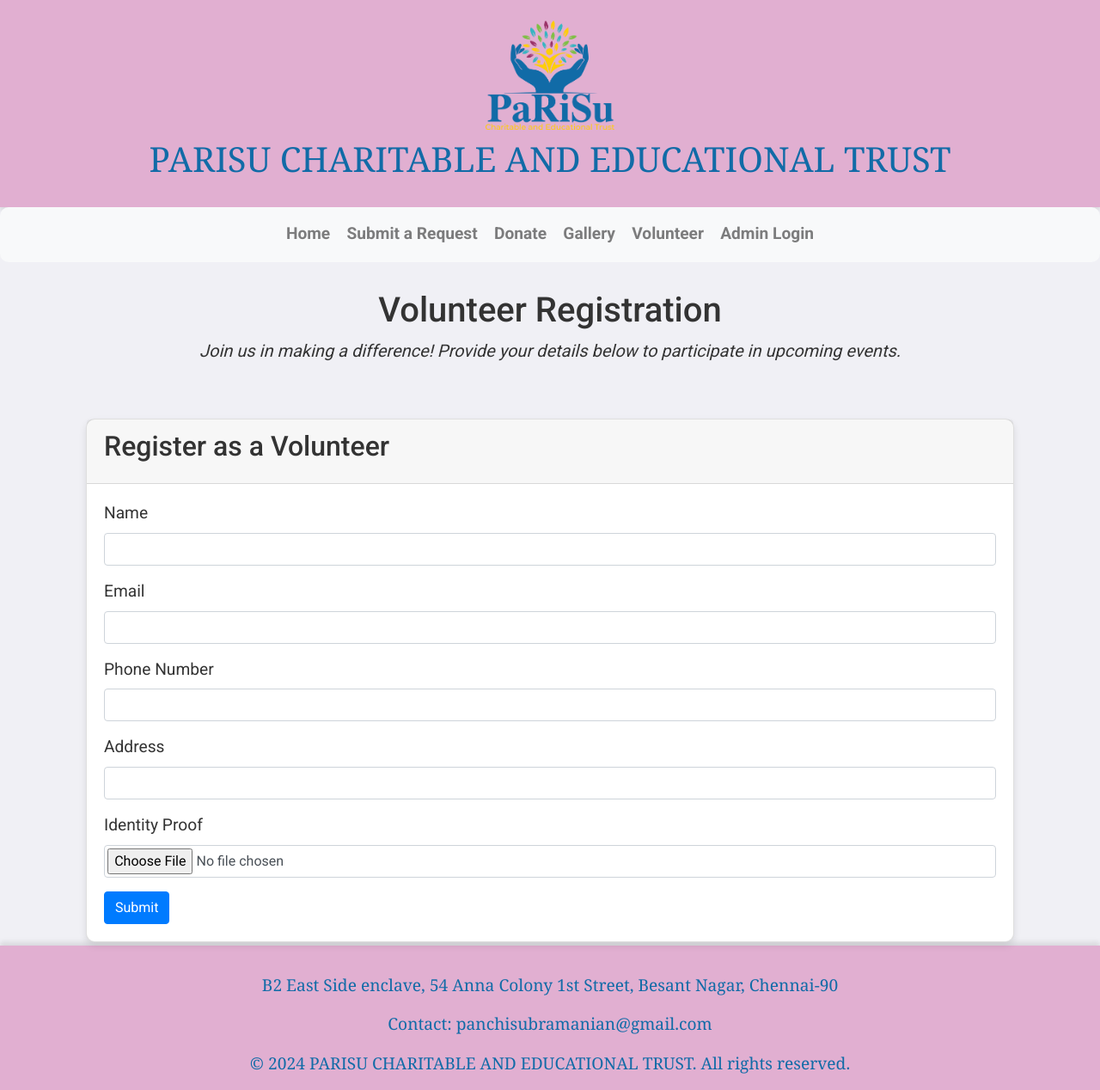
After one commit to LILTIMOTHY64/Trust-Website, a Flask app: page /volunteer in a window 1280 px wide. The commit adds this page. Shown: the whole page at 86% size. Run offline with Flask 3, Linux system fonts and the light colour scheme; some libraries are stand-ins or nearby versions.

Commit message:
Volunteer Page Added

```diff
--- a/app.py
+++ b/app.py
@@ -6,16 +6,21 @@
 app = Flask(__name__)
 app.secret_key = "your_secret_key"
 
-UPLOAD_FOLDER = r"uploads/IDs"
-app.config['UPLOAD_FOLDER'] = UPLOAD_FOLDER
+REQUEST_UPLOAD_FOLDER = r"uploads/REQ_IDs"
+app.config['REQUEST_UPLOAD_FOLDER'] = REQUEST_UPLOAD_FOLDER
+
+VOLUNTEER_UPLOAD_FOLDER = r"uploads/VOL_IDs"
+app.config['VOLUNTEER_UPLOAD_FOLDER'] = VOLUNTEER_UPLOAD_FOLDER
 
 CSV_FOLDER = r"uploads"
 app.config['CSV_FOLDER'] = CSV_FOLDER
 
 data_file = r"uploads/requests.csv"
 
+volunteer_file = r"uploads/volunteer.csv"
+
 # Ensure the upload directory exists
-os.makedirs(UPLOAD_FOLDER, exist_ok=True)
+os.makedirs(REQUEST_UPLOAD_FOLDER, exist_ok=True)
 
 
 def load_requests():
@@ -38,6 +43,26 @@
         )
         writer.writeheader()
         writer.writerows(requests)
+
+def load_volunteers():
+    volunteers = []
+    try:
+        with open(volunteer_file, mode="r") as file:
+            reader = csv.DictReader(file)
+            for row in reader:
+                volunteers.append(row)
+    except FileNotFoundError:
+        pass
+    return volunteers
+
+def save_volunteers(volunteers):
+    with open(volunteer_file, mode="w", newline="") as file:
+        writer = csv.DictWriter(
+            file,
+            fieldnames=["name", "email", "phone", "address", "identity_proof"],
+        )
+        writer.writeheader()
+        writer.writerows(volunteers)
 
 
 @app.route("/")
@@ -72,8 +97,8 @@
         if file:
             # Rename the file to the request ID before saving
             file_ext = os.path.splitext(file.filename)[1]
-            filename = secure_filename(f"{new_id}{file_ext}")
-            file_path = os.path.join(app.config['UPLOAD_FOLDER'], filename)
+            filename = secure_filename(f"{name}{file_ext}")
+            file_path = os.path.join(app.config['REQUEST_UPLOAD_FOLDER'], filename)
             file.save(file_path)
 
             # Save form data to the CSV file
@@ -129,6 +154,47 @@
 def gallery():
     return render_template("gallery.html")
 
+@app.route('/volunteer', methods=['GET', 'POST'])
+def volunteer():
+    if request.method == 'POST':
+        # Get form data
+        name = request.form['name']
+        email = request.form['email']
+        phone = request.form['phone']
+        address = request.form['address']
+
+        # Handle file upload
+        if 'identity_proof' not in request.files:
+            flash('No file part', 'error')
+            return redirect(request.url)
+        file = request.files['identity_proof']
+        if file.filename == '':
+            flash('No selected file', 'error')
+            return redirect(request.url)
+        if file:
+            file_ext = os.path.splitext(file.filename)[1]
+            filename = secure_filename(f"{name}{file_ext}")
+            file_path = os.path.join(app.config['VOLUNTEER_UPLOAD_FOLDER'], filename)
+            file.save(file_path)
+
+        # Load existing volunteers
+        volunteers = load_volunteers()
+
+        # Save form data to the CSV file
+        new_volunteer = {
+            "name": name,
+            "email": email,
+            "phone": phone,
+            "address": address,
+            "identity_proof": file_path
+        }
+        volunteers.append(new_volunteer)
+        save_volunteers(volunteers)
+
+        flash('Volunteer information submitted successfully', 'success')
+        return redirect(url_for('index'))
+
+    return render_template('volunteer.html')
 
 if __name__ == "__main__":
     app.run(debug=True)
--- a/templates/base.html
+++ b/templates/base.html
@@ -41,6 +41,9 @@
                             <a class="nav-link" href="{{ url_for('gallery') }}">Gallery</a>
                         </li>
                         <li class="nav-item">
+                            <a class="nav-link" href="{{ url_for('volunteer') }}">Volunteer</a>
+                        </li>
+                        <li class="nav-item">
                             <a class="nav-link" href="{{ url_for('admin_login') }}">Admin Login</a>
                         </li>
 
--- a/templates/submit.html
+++ b/templates/submit.html
@@ -57,7 +57,7 @@
                 </div>
                 <div class="form-group">
                     <label for="identity_proof">Identity Proof</label>
-                    <input type="file" class="form-control" id="identity_proof" name="identity_proof" required>
+                    <input type="file" class="form-control" id="identity_proof" name="identity_proof" accept=".jpg,.jpeg,.png,.pdf" required>
                 </div>
                 <button type="submit" class="btn btn-primary">Submit</button>
             </form>
--- /dev/null
+++ b/templates/volunteer.html
@@ -0,0 +1,43 @@
+{% extends "base.html" %}
+
+{% block title %}Volunteer Registration{% endblock %}
+
+{% block content %}
+<div class="container">
+    <div class="d-flex flex-column align-items-center text-center mb-5">
+        <h1>Volunteer Registration</h1>
+        <p style="font-style: italic;font-size: 20px;">Join us in making a difference! Provide your details below to participate in upcoming events.</p>
+    </div>
+
+    <div class="card mt-5">
+        <div class="card-header">
+            <h2 class="card-title">Register as a Volunteer</h2>
+        </div>
+        <div class="card-body">
+            <form method="post" action="{{ url_for('volunteer') }}" enctype="multipart/form-data">
+                <div class="form-group">
+                    <label for="name">Name</label>
+                    <input type="text" class="form-control" id="name" name="name" required>
+                </div>
+                <div class="form-group">
+                    <label for="email">Email</label>
+                    <input type="email" class="form-control" id="email" name="email" required>
+                </div>
+                <div class="form-group">
+                    <label for="phone">Phone Number</label>
+                    <input type="text" class="form-control" id="phone" name="phone" required>
+                </div>
+                <div class="form-group">
+                    <label for="address">Address</label>
+                    <input type="text" class="form-control" id="address" name="address" required>
+                </div>
+                <div class="form-group">
+                    <label for="identity_proof">Identity Proof</label>
+                    <input type="file" class="form-control" id="identity_proof" name="identity_proof" accept=".jpg,.jpeg,.png,.pdf" required>
+                </div>
+                <button type="submit" class="btn btn-primary">Submit</button>
+            </form>
+        </div>
+    </div>
+</div>
+{% endblock %}
--- /dev/null
+++ b/uploads/requests.csv
@@ -0,0 +1 @@
+id,name,email,school,year,purpose,details,identity_proof
--- /dev/null
+++ b/uploads/volunteer.csv
@@ -0,0 +1 @@
+name,email,phone,address,identity_proof
```
Also changed, not shown: 1 other file.
